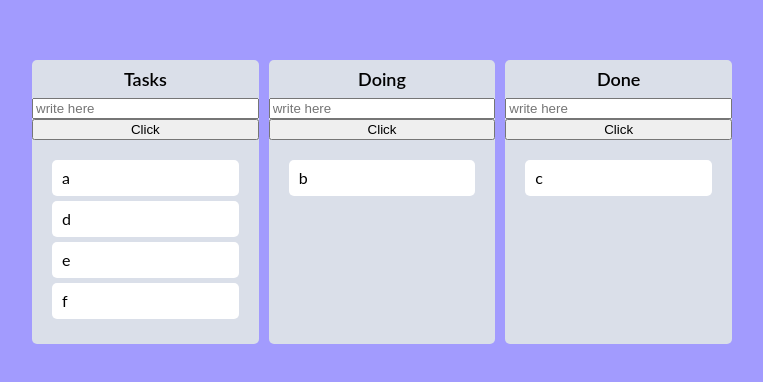
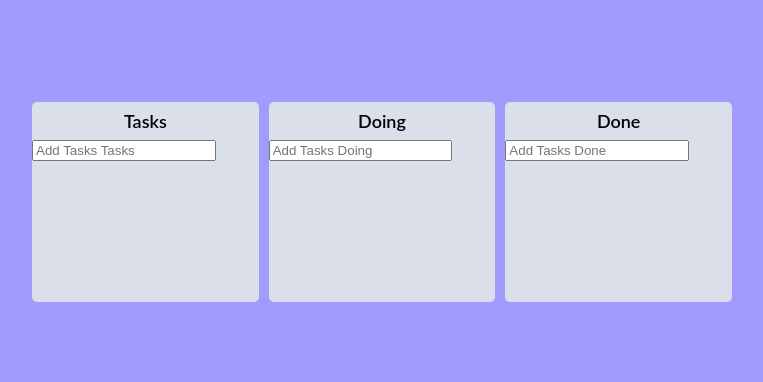
Before and after one commit to sbbtt/dnd, a React (Create React App) app: page / in a window 1280 px wide. Shown: the part 198-580 px from the top of the page, without its empty margins (258-1021 px from the left). Built offline with nearby package versions, Linux system fonts and the light colour scheme.

Commit message:
Draggable 컴포넌트 수정

```diff
--- a/package.json
+++ b/package.json
@@ -15,6 +15,7 @@
     "@types/styled-components": "^5.1.26",
     "react": "^18.2.0",
     "react-dom": "^18.2.0",
+    "react-hook-form": "^7.41.0",
     "react-scripts": "5.0.1",
     "recoil": "^0.7.6",
     "styled-components": "^5.3.6",
--- a/src/Components/Board.tsx
+++ b/src/Components/Board.tsx
@@ -1,8 +1,13 @@
+import {useForm} from 'react-hook-form'
 import { Droppable } from '@hello-pangea/dnd'
-import { type } from 'os';
 import React, {useRef} from 'react'
 import styled from 'styled-components';
 import DraggableCard from './DraggableCard'
+import { ITodo } from '../atoms';
+
+interface IForm {
+  toDo: string
+}
 
 const Wrapper = styled.div`
   padding-top: 10px;
@@ -33,29 +38,45 @@
   transition: background-color 0.3s ease-in-out;
   padding: 20px;
 `;
+const Form = styled.form`
+  width: 90%;
+  input {
+    width: 90%;
+  }
+`
 interface IBoardProps{
-    todos: string[];
+    todos: ITodo[];
     boardId: string;
 }
 export const Board = ({todos, boardId}:IBoardProps) => {
-  const inputEl = useRef<HTMLInputElement>(null);
-  const onButtonClick = () => {
-    inputEl.current?.focus()
+  const {register,setValue, handleSubmit} = useForm<IForm>();
+  const onValid = ({toDo}:IForm)=>{
+    console.log(toDo)
+    setValue('toDo', '')
   }
   return (
     <Droppable droppableId={boardId}>
       {(provided, info) => (
         <Wrapper ref={provided.innerRef} {...provided.droppableProps}>
           <Title>{boardId}</Title>
-          <input placeholder='write here' type='text' ref={inputEl }
-           />
-           <button onClick={onButtonClick}>Click</button>
+          <Form onSubmit={handleSubmit(onValid)}>
+            <input
+              {...register("toDo", { required: true })}
+              type="text"
+              placeholder={`Add Tasks ${boardId}`}
+            />
+          </Form>
           <Area
             isDraggingOver={info.isDraggingOver}
             isDraggingFromThisWith={Boolean(info.draggingFromThisWith)}
           >
             {todos.map((val, index) => (
-              <DraggableCard key={val} index={index} value={val} />
+              <DraggableCard
+                key={val.id}
+                index={index}
+                valueId={val.id}
+                valueText={val.text}
+              />
             ))}
             {provided.placeholder}
           </Area>
--- a/src/Components/DraggableCard.tsx
+++ b/src/Components/DraggableCard.tsx
@@ -10,13 +10,14 @@
 `;
 
 interface IDraggableCardProps {
-    value: string;
+    valueId: number;
+    valueText: string;
     index: number;
 }
 
-function DraggableCard({value, index}:IDraggableCardProps) {
+function DraggableCard({valueId, valueText, index}:IDraggableCardProps) {
   return (
-    <Draggable draggableId={value} index={index} key={value}>
+    <Draggable draggableId={valueId+''} index={index}>
                       {(provided, info) => (
                         <Card
                         isDragging={info.isDragging}
@@ -24,7 +25,7 @@
                           {...provided.draggableProps}
                           {...provided.dragHandleProps}
                         >
-                          {value}
+                          {valueText}
                         </Card>
                       )}
                     </Draggable>
--- a/src/atoms.tsx
+++ b/src/atoms.tsx
@@ -1,13 +1,16 @@
 import { atom, selector } from 'recoil';
-
+export interface ITodo {
+    id: number;
+    text: string;
+}
 interface ITodoState {
-    [key: string] : string[]
+    [key: string] : ITodo[]
 }
 export const todoState = atom<ITodoState>({
     key:'todo',
     default:{
-        'Tasks': ['a','d','e','f'],
-        Doing: ['b'],
-        Done: ['c'],
+        'Tasks': [],
+        Doing: [],
+        Done: [],
     }
 })
```
Also changed, not shown: 2 other files (tests, documents, lock files or other folders).
